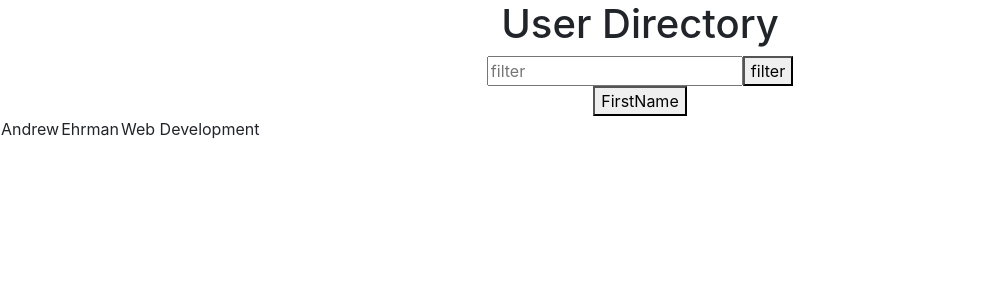
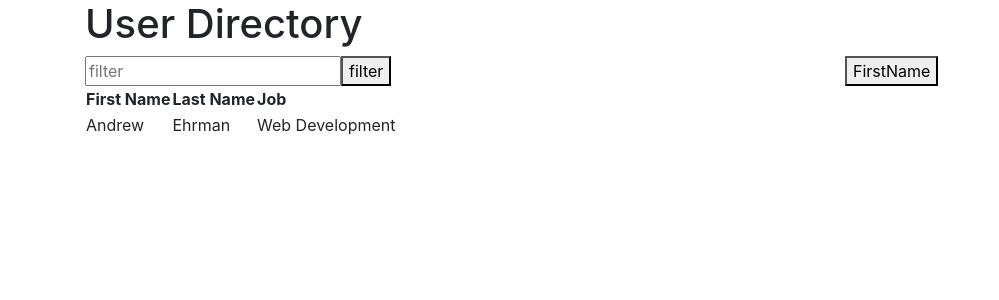
Before and after one commit to breakfastitem/UserDirectory, a React (Create React App) app: page / in a window 1280 px wide. Shown: the top 300 px of the page, without its empty margins (0-999 px from the left). Built offline with nearby package versions, Linux system fonts and the light colour scheme.

Commit message:
Fixed and added bootstrap to inital template

```diff
--- a/src/App.js
+++ b/src/App.js
@@ -1,17 +1,34 @@
-import logo from './logo.svg';
 import './App.css';
 import FilterForm from './components/FilterForm/FilterForm';
 import SortDropDown from './components/SortDropDown/SortDropDown';
-import UserRow from './components/UserRow/UserRow';
+import UserTable from './components/UserTable/UserTable';
 
 function App() {
   return (
-    <div className="App">
-      <h1>User Directory</h1>
+    <div className="container">
 
-      <FilterForm />
-      <SortDropDown />
-      <UserRow />
+      <div className="row">
+        <div className="col-12">
+          <h1>User Directory</h1>
+        </div>
+      </div>
+
+      <div className="row">
+        <div className="col-8">
+          <FilterForm />
+        </div>
+        <div className="col-4">
+          <SortDropDown />
+        </div>
+
+      </div>
+
+      <div className="row">
+        <div className="col-12">
+          <UserTable />
+        </div>
+      </div>
+
     </div>
   );
 }
--- a/src/components/SortDropDown/SortDropDown.js
+++ b/src/components/SortDropDown/SortDropDown.js
@@ -3,9 +3,9 @@ import "./styles.css";
 
 function SortDropDown(){
     return(
-        <div class="dropdown">
-            <button class="drop-button">FirstName</button>
-            <div class="drop-content">
+        <div className="dropdown">
+            <button className="drop-button">FirstName</button>
+            <div className="drop-content">
                 <p>First Name</p>
                 <p>Last Name</p>
                 <p>Job</p>
--- a/src/components/UserTable/UserTable.js
+++ b/src/components/UserTable/UserTable.js
@@ -1,18 +1,17 @@
 import React from "react";
 import UserRow from "../UserRow/UserRow";
 
-function UserTable(){
- return(
+function UserTable() {
+    return (
         <table>
             <tr>
-            <th>FirstName</th>
+                <th>First Name</th>
                 <th>Last Name</th>
                 <th>Job</th>
             </tr>
             {/*Place table row information*/}
-         <tr>
-            <UserRow/>
-        </tr>
+            <UserRow />
+
         </table>
     );
 }
```
Lines whose indentation alone changed are shown as unchanged.
